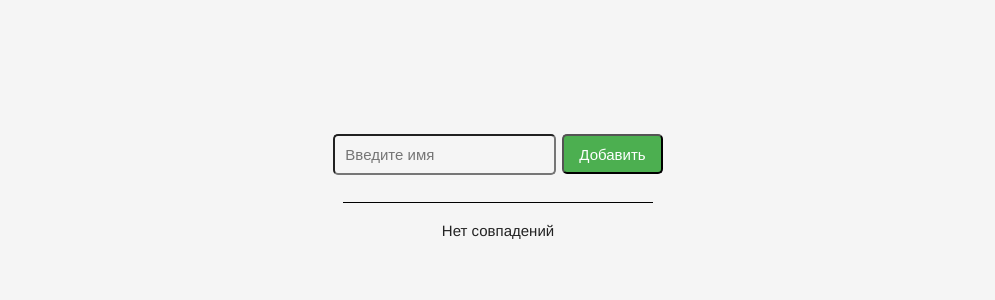
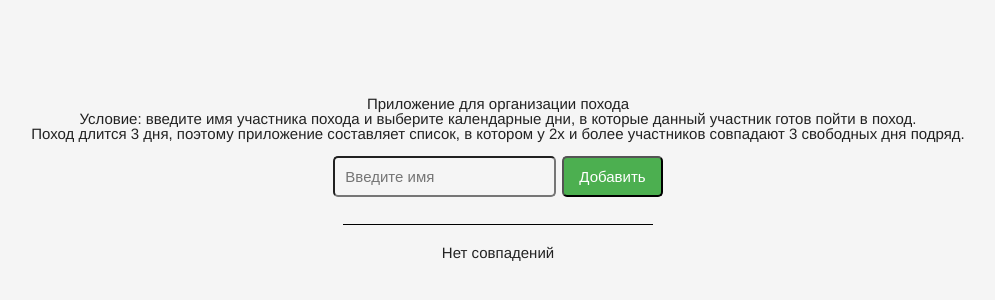
Before and after one commit to TheSergeant95/hiking, a React (Create React App) app: page / in a window 1280 px wide. Shown: the part 222-522 px from the top of the page, without its empty margins (142-1137 px from the left). Built offline with nearby package versions, Linux system fonts and the light colour scheme.

Commit message:
Description added

```diff
--- a/src/App.tsx
+++ b/src/App.tsx
@@ -147,6 +147,9 @@ function App() {
   return (
     <div className='main-screen'>
       <div className='main-screen__content'>
+        <h1>Приложение для организации похода</h1>
+        <h2>Условие: введите имя участника похода и выберите календарные дни, в которые данный участник готов пойти в поход.</h2>
+        <h2>Поход длится 3 дня, поэтому приложение составляет список, в котором у 2х и более участников совпадают 3 свободных дня подряд.</h2>
         <PersonForm
           name={name}
           error={error}
```
